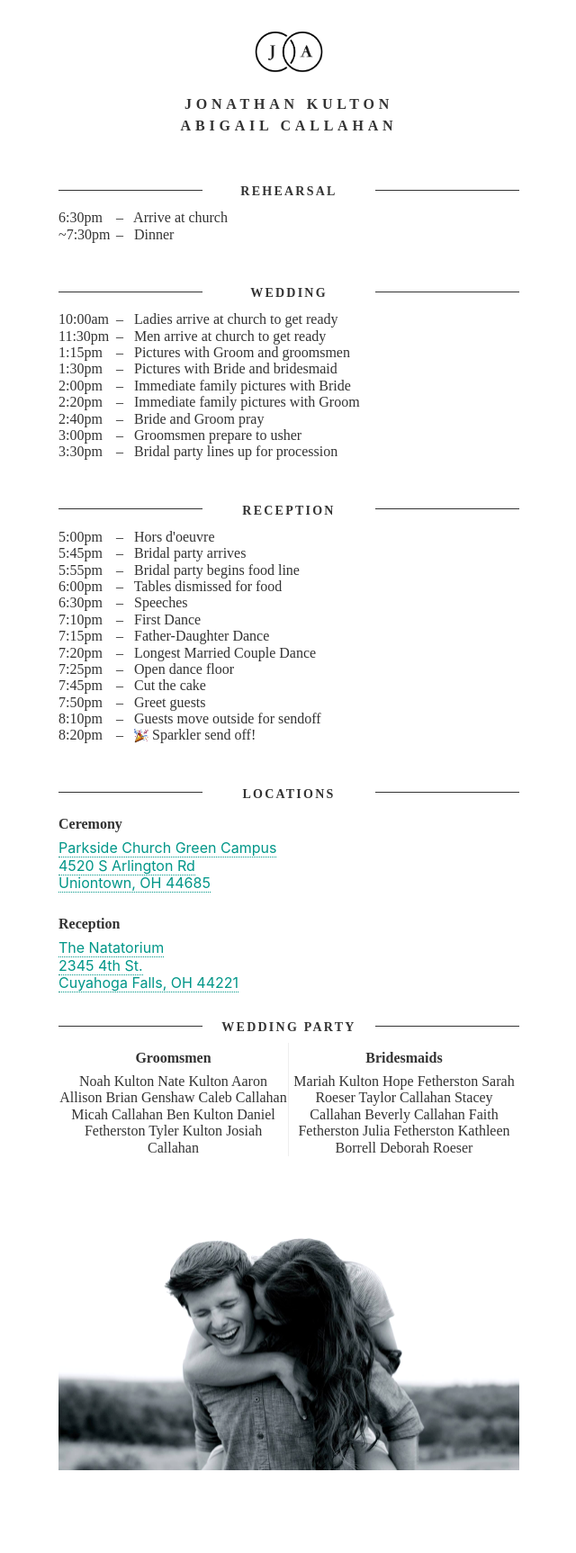
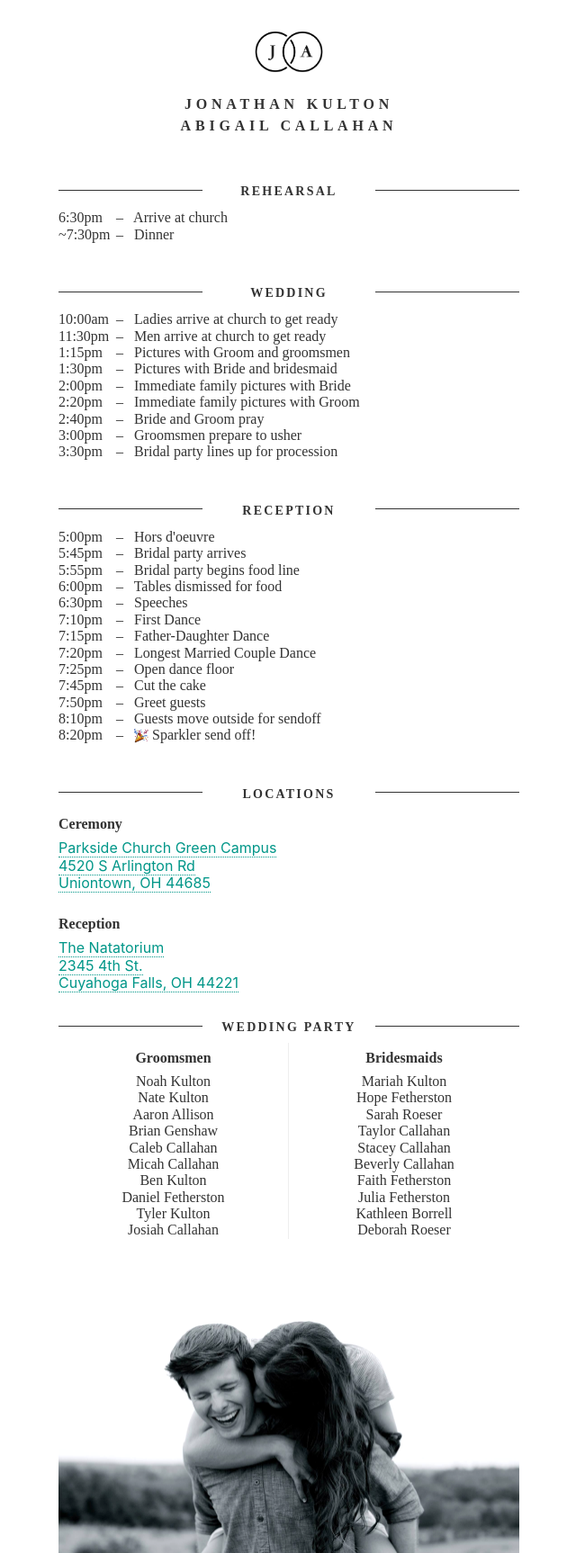
Before and after one commit to jkulton/jkulton.github.io, a Jekyll site: the page built from wedding/index.html, in a window 1280 px wide. Shown: the whole page at 90% size, without its empty margins (319-959 px from the left). Built offline with Jekyll 4.4.1, drawn with Linux system fonts in a browser that asks for light colours; before the commit the page ends 1634 px from its top, so only the background shows below that.

Commit message:
functional css style

```diff
--- a/wedding/index.html
+++ b/wedding/index.html
@@ -97,29 +97,29 @@ title: "Wedding Info"
 	<section class="w-100" style="display:inline-flex;flex-wrap:wrap;">
 		<section style="flex: 1 50%;text-align:center;" class="br b--light-gray">
 			<h4 class="mb2 mt2">Groomsmen</h4>
-			<span class="block">Noah Kulton</span>
-			<span class="block">Nate Kulton</span>
-			<span class="block">Aaron Allison</span>
-			<span class="block">Brian Genshaw</span>
-			<span class="block">Caleb Callahan</span>
-			<span class="block">Micah Callahan</span>
-			<span class="block">Ben Kulton</span>
-			<span class="block">Daniel Fetherston</span>
-			<span class="block">Tyler Kulton</span>
-			<span class="block">Josiah Callahan </span>
+			<span class="db">Noah Kulton</span>
+			<span class="db">Nate Kulton</span>
+			<span class="db">Aaron Allison</span>
+			<span class="db">Brian Genshaw</span>
+			<span class="db">Caleb Callahan</span>
+			<span class="db">Micah Callahan</span>
+			<span class="db">Ben Kulton</span>
+			<span class="db">Daniel Fetherston</span>
+			<span class="db">Tyler Kulton</span>
+			<span class="db">Josiah Callahan </span>
 		</section>
 		<section style="flex:1 50%;text-align:center;">
 			<h4 class="mb2 mt2">Bridesmaids</h4>
-			<span class="block">Mariah Kulton</span>
-			<span class="block">Hope Fetherston</span>
-			<span class="block">Sarah Roeser</span>
-			<span class="block">Taylor Callahan</span>
-			<span class="block">Stacey Callahan</span>
-			<span class="block">Beverly Callahan</span>
-			<span class="block">Faith Fetherston</span>
-			<span class="block">Julia Fetherston</span>
-			<span class="block">Kathleen Borrell</span>
-			<span class="block">Deborah Roeser</span>
+			<span class="db">Mariah Kulton</span>
+			<span class="db">Hope Fetherston</span>
+			<span class="db">Sarah Roeser</span>
+			<span class="db">Taylor Callahan</span>
+			<span class="db">Stacey Callahan</span>
+			<span class="db">Beverly Callahan</span>
+			<span class="db">Faith Fetherston</span>
+			<span class="db">Julia Fetherston</span>
+			<span class="db">Kathleen Borrell</span>
+			<span class="db">Deborah Roeser</span>
 		</section>
 	</section>
 
```
